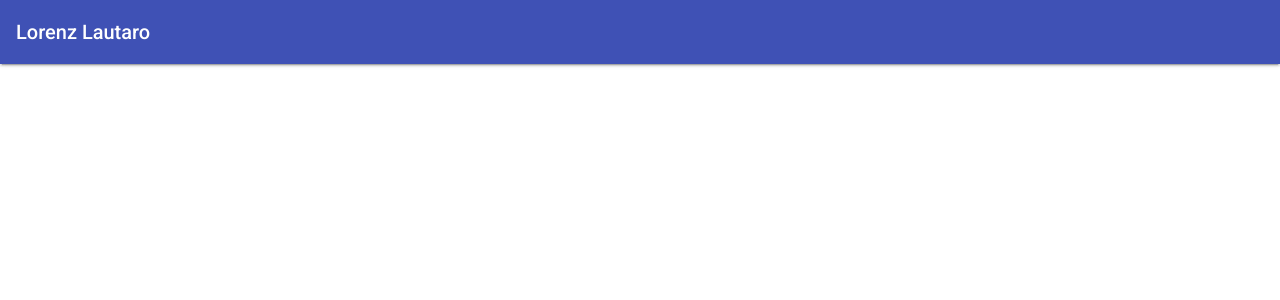
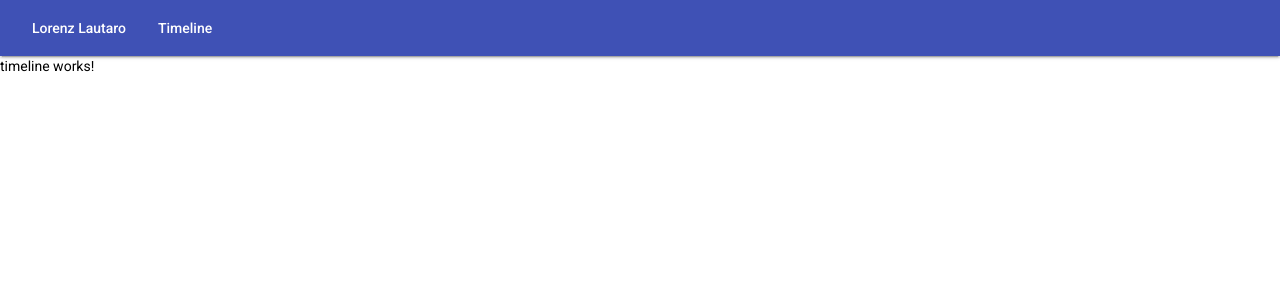
Before and after one commit to LautaroLorenz/portfolio, an Angular app: page /timeline in a window 1280 px wide. Before the commit this address led to /. Shown: the top 300 px of the page. Built offline with nearby package versions, Linux system fonts and the light colour scheme; some icons are missing.

Commit message:
timeline page

```diff
--- a/src/app/app-routing.module.ts
+++ b/src/app/app-routing.module.ts
@@ -7,6 +7,13 @@ const routes: Routes = [
 		path: 'home',
 		loadChildren: () =>
 			import('./pages/home/home.module').then((m) => m.HomeModule)
+	},
+	{
+		path: 'timeline',
+		loadChildren: () =>
+			import('./pages/timeline/timeline.module').then(
+				(m) => m.TimelineModule
+			)
 	}
 ];
 
--- a/src/app/app.component.html
+++ b/src/app/app.component.html
@@ -1,8 +1,13 @@
 <mat-toolbar color="primary" class="mat-elevation-z2">
 	<mat-toolbar-row>
-		<span>Lorenz Lautaro</span>
+		<button mat-button (click)="redirectTo('./home')">
+			<span>Lorenz Lautaro</span>
+		</button>
+		<button mat-button (click)="redirectTo('./timeline')">
+			<span>Timeline</span>
+		</button>
 		<span class="spacer"></span>
-		<button mat-icon-button (click)="redirectToLinkedin()">
+		<button mat-icon-button (click)="goTo(externalRoutesEnum.linkedin)">
 			<span
 				class="iconify"
 				data-icon="akar-icons:linkedin-fill"
--- a/src/app/app.component.scss
+++ b/src/app/app.component.scss
@@ -5,6 +5,8 @@ mat-toolbar {
 	top: 0;
 	z-index: 2;
 	height: $mat-toolbar-height;
+	min-height: $mat-toolbar-height;
+	max-height: $mat-toolbar-height;
 
 	.spacer {
 		display: flex;
--- a/src/app/app.component.ts
+++ b/src/app/app.component.ts
@@ -1,4 +1,6 @@
 import { Component } from '@angular/core';
+import { Router } from '@angular/router';
+import { ExternalRoutesEnum } from './models/external-routes';
 
 @Component({
 	selector: 'app-root',
@@ -6,7 +8,15 @@ import { Component } from '@angular/core';
 	styleUrls: ['./app.component.scss']
 })
 export class AppComponent {
-	public redirectToLinkedin(): void {
-		window.open('https://www.linkedin.com/in/lautaro-lorenz-792629195/');
+	public readonly externalRoutesEnum = ExternalRoutesEnum;
+
+	constructor(private readonly router: Router) {}
+
+	public redirectTo(link: string): void {
+		void this.router.navigate([link]);
+	}
+
+	public goTo(link: ExternalRoutesEnum): void {
+		window.open(link);
 	}
 }
--- /dev/null
+++ b/src/app/models/external-routes/external-routes.model.ts
@@ -0,0 +1,3 @@
+export enum ExternalRoutesEnum {
+	linkedin = 'https://www.linkedin.com/in/lautaro-lorenz-792629195/'
+}
--- /dev/null
+++ b/src/app/models/external-routes/index.ts
@@ -0,0 +1 @@
+export * from './external-routes.model';
--- /dev/null
+++ b/src/app/pages/timeline/timeline-routing.module.ts
@@ -0,0 +1,11 @@
+import { NgModule } from '@angular/core';
+import { RouterModule, Routes } from '@angular/router';
+import { TimelineComponent } from './timeline.component';
+
+const routes: Routes = [{ path: '', component: TimelineComponent }];
+
+@NgModule({
+	imports: [RouterModule.forChild(routes)],
+	exports: [RouterModule]
+})
+export class TimelineRoutingModule {}
--- /dev/null
+++ b/src/app/pages/timeline/timeline.component.html
@@ -0,0 +1 @@
+<p>timeline works!</p>
```
Also changed, not shown: src/app/pages/timeline/timeline.component.ts (added, +8 -0 lines), src/app/pages/timeline/timeline.module.ts (added, +11 -0 lines), src/app/pages/timeline/timeline.component.scss (added), 2 other files (tests, documents, lock files or other folders).
